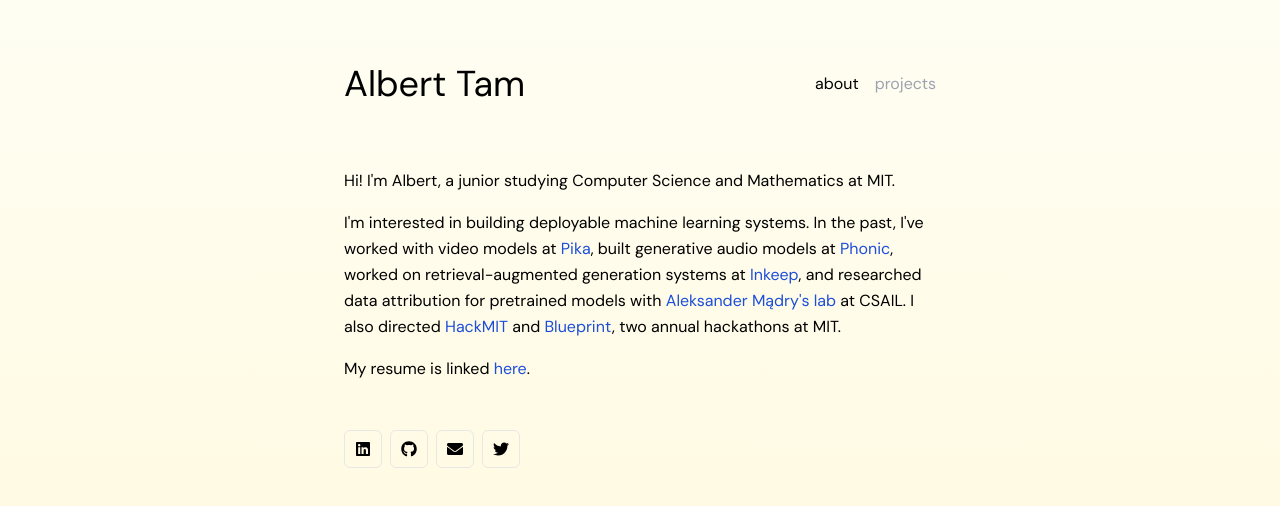
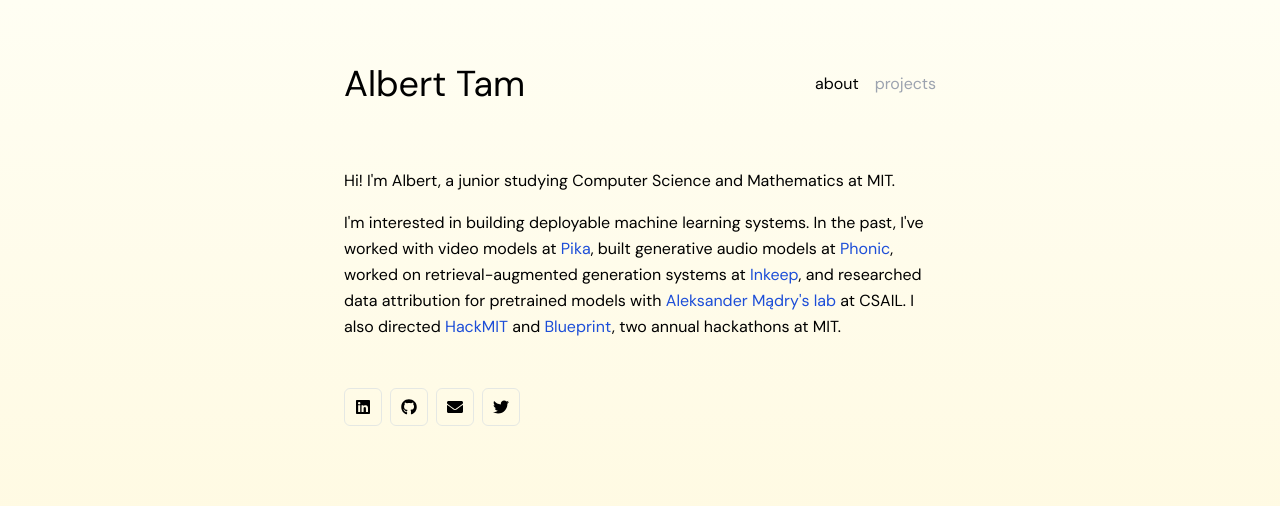
Before and after one commit to tam-albert/tam-albert.github.io, a Next.js app: page / in a window 1280 px wide. Shown: the top 506 px of the page. Built offline with nearby package versions, Linux system fonts and the light colour scheme.

Commit message:
pull resume

```diff
--- a/src/pages/index.tsx
+++ b/src/pages/index.tsx
@@ -68,20 +68,6 @@
             </a>
             , two annual hackathons at MIT.
           </div>
-
-          <div>
-            {" "}
-            My resume is linked{" "}
-            <a
-              href="/resume.pdf"
-              className="text-blue-700 hover:text-blue-900"
-              target="_blank"
-              rel="noopener noreferrer"
-            >
-              here
-            </a>
-            .
-          </div>
         </div>
         <Footer />
       </div>
```
